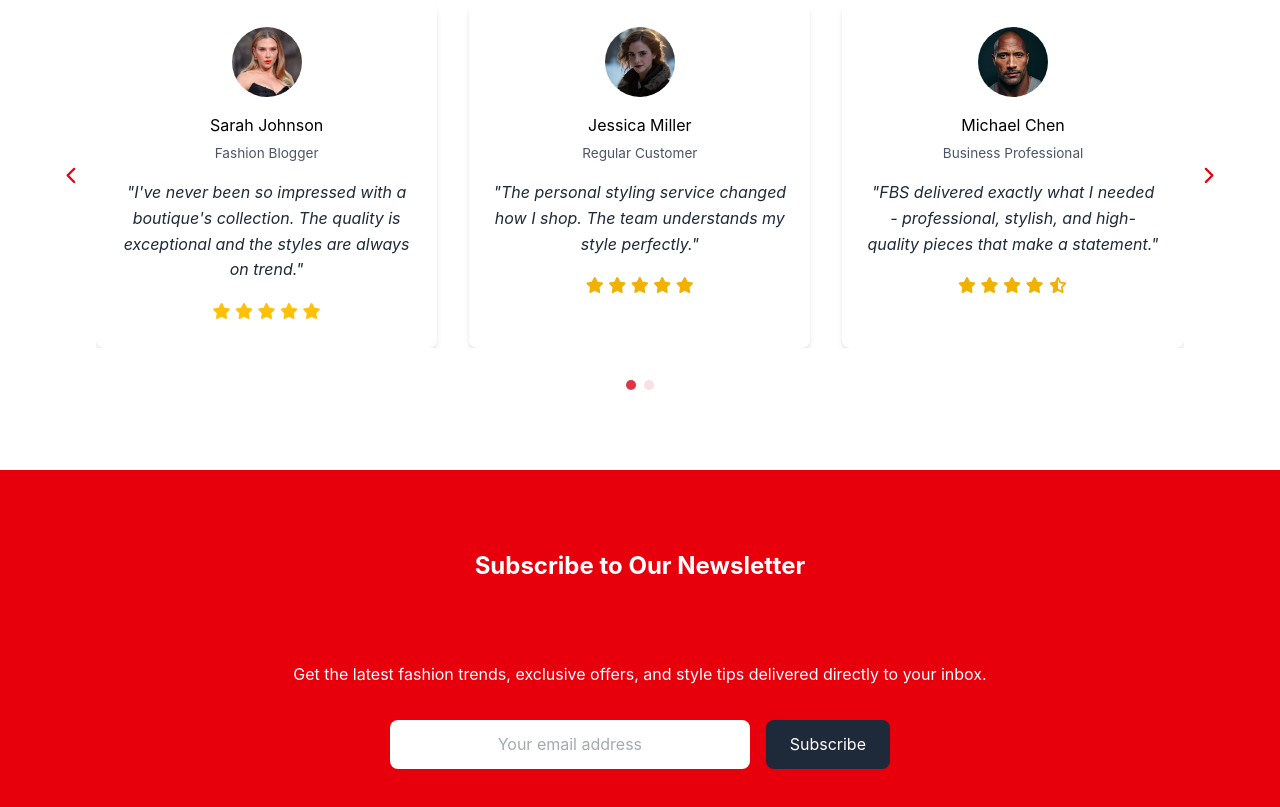
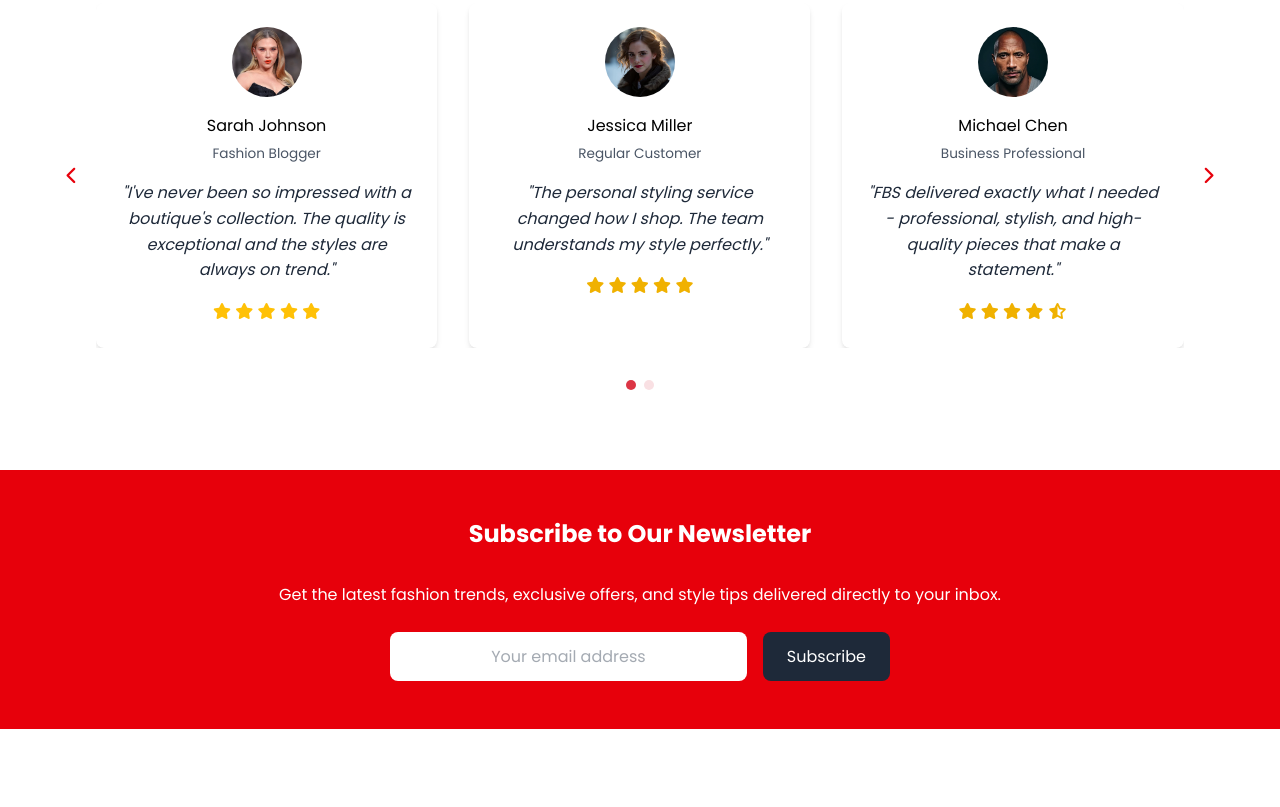
Before and after one commit to SFRREX/capstone---Tailwind-Convert, a website: page src/index.html in a window 1280 px wide. Shown: the part 3067-3874 px from the top of the page. After the commit the page ends 3796 px from the top, so only its background shows below. Drawn offline with Linux system fonts and the light colour scheme.

Commit message:
update: font change and newsletter margin fix

```diff
--- a/src/index.html
+++ b/src/index.html
@@ -6,9 +6,11 @@
     <meta name="viewport" content="width=device-width, initial-scale=1.0">
     <link href="./output.css" rel="stylesheet">
     <link rel="stylesheet" href="https://cdnjs.cloudflare.com/ajax/libs/font-awesome/6.4.0/css/all.min.css" />
+    <link href="https://fonts.googleapis.com/css2?family=Poppins:wght@400;500;600;700&display=swap" rel="stylesheet"
+>
 </head>
 
-<body class="m-0 overflow-x-hidden bg-white font-sans leading-[1.6]">
+<body class="m-0 overflow-x-hidden bg-white font-['Poppins',sans-serif] leading-[1.6]">
 
     <header class="sticky top-0 z-999 w-full bg-white px-5 py-4 shadow-md">
 
@@ -718,13 +720,13 @@
 
         <!-- ==================== NEWSLETTER ==================== -->
 
-        <section id="contact" class="bg-red-600 px-5 py-16 text-center text-white sm:px-8 sm:py-20">
+        <section id="contact" class="bg-red-600 px-5 py-12 text-center text-white sm:px-8 sm:py-12">
 
-            <h1 class="relative mb-8 text-center text-2xl font-bold sm:mb-20">
+            <h1 class="relative mb-6 text-center text-2xl font-bold sm:mb-8">
                 Subscribe to Our Newsletter
             </h1>
 
-            <p class="mb-8">
+            <p class="mb-6">
                 Get the latest fashion trends, exclusive offers, and style tips
                 delivered directly to your inbox.
             </p>
@@ -733,7 +735,7 @@
             <form class="mx-auto flex max-w-125 flex-col justify-center gap-4 sm:flex-row">
 
                 <input type="email" placeholder="Your email address" required
-                    class="min-w-0 flex-1 rounded-lg border-0 p-3 bg-white text-gray-600 text-1xl text-center outline-none">
+                    class="min-w-0 flex-1 rounded-lg border-0 p-3 bg-white text-gray-600 text-center outline-none">
 
                 <button type="submit" class="cursor-pointer rounded-lg border-0 bg-gray-800 px-6 py-3 text-white">
                     Subscribe
```
Also changed, not shown: src/output.css.
